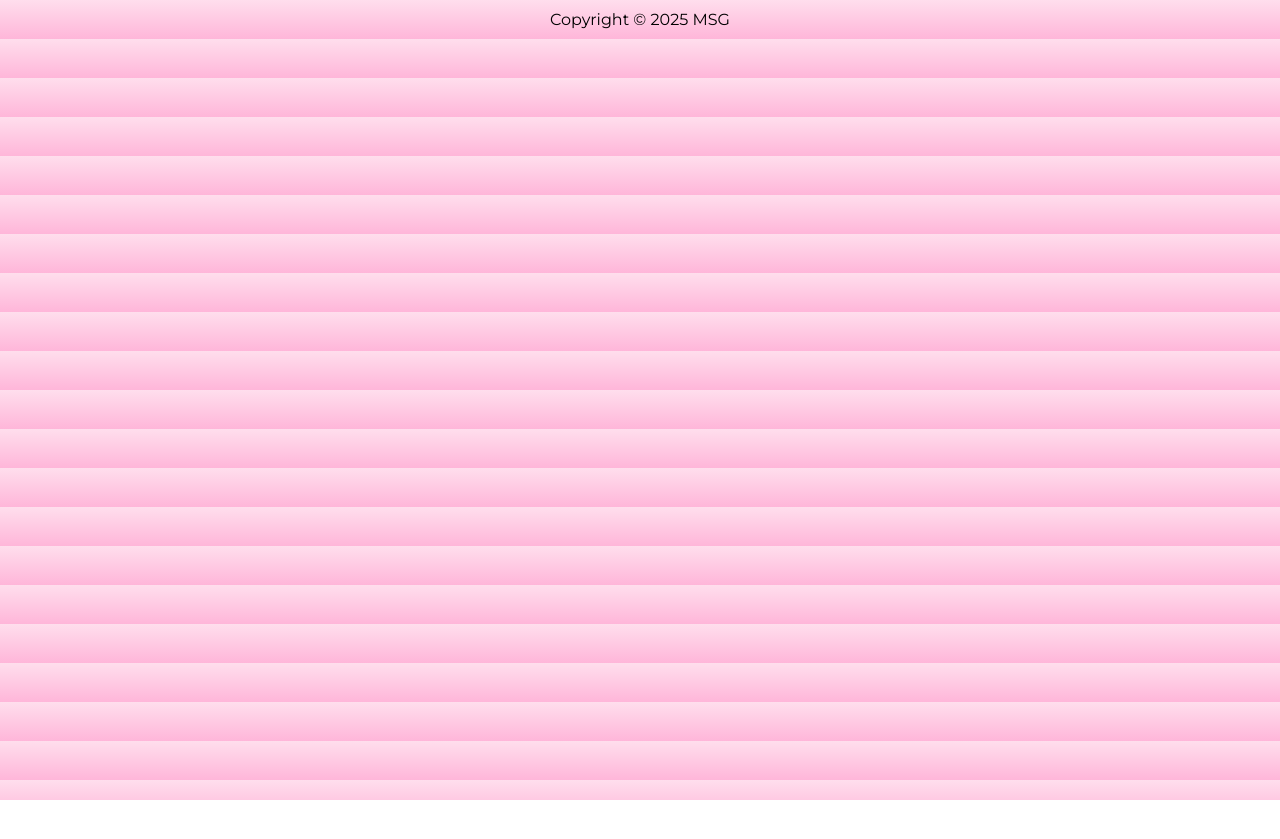
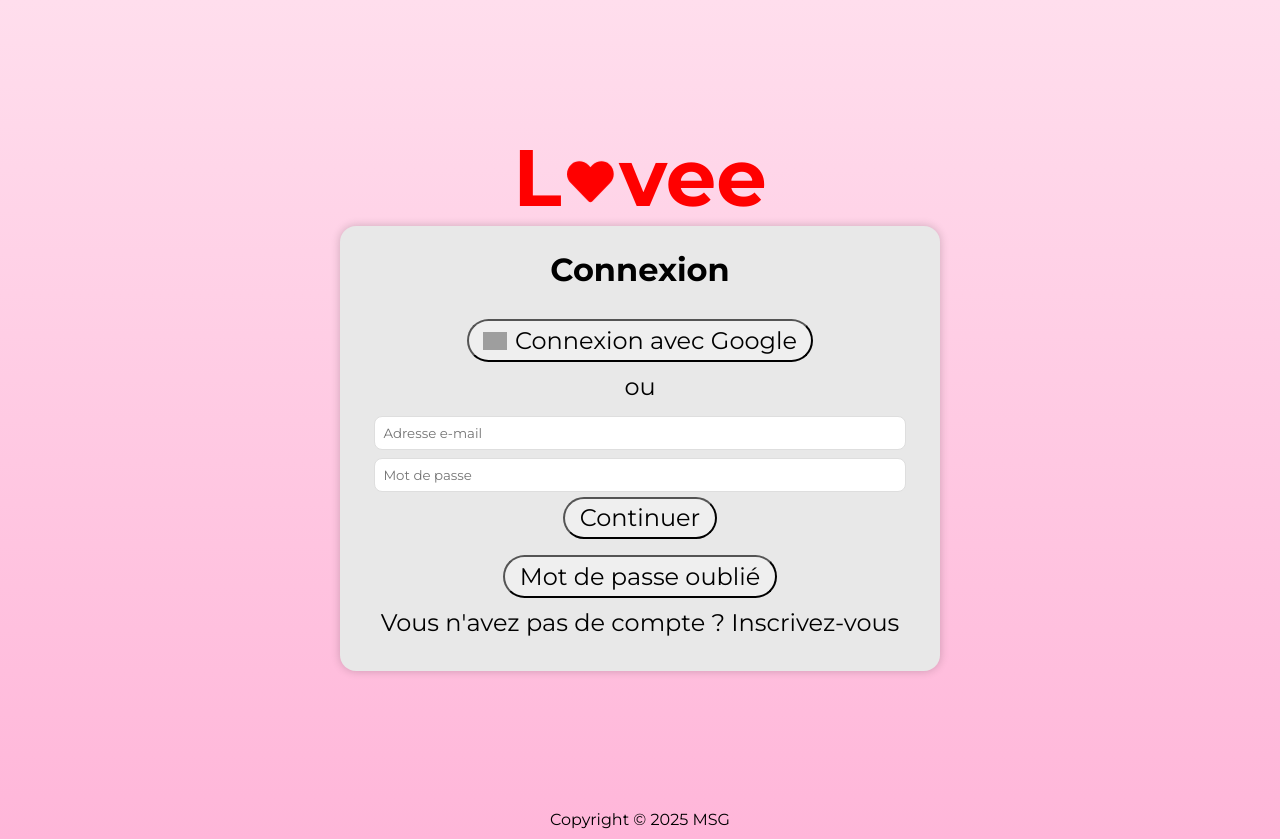
Before and after one commit to Malvoon/LOVEE, a React (Vite) app in the folder lovee_frontend/: page /login in a window 1280 px wide. Before the commit the page ends 800 px from the top, so only its background shows below. Built offline with nearby package versions, Linux system fonts and the light colour scheme; grey boxes are pictures that could not be loaded.

Commit message:
Add Login component and routing; update Button and Home components; refactor Header and styles

```diff
--- a/lovee_frontend/src/App.tsx
+++ b/lovee_frontend/src/App.tsx
@@ -3,6 +3,7 @@ import Home from './components/Home/Home'
 import Header from './components/Header/Header'
 import Footer from './components/Footer/Footer'
 import Profiles from './components/Profiles/Profiles'
+import Login from './components/Login/Login'
 
 function App() {
   return (
@@ -16,6 +17,7 @@ function App() {
               <Header />
               <Profiles />
             </>} />
+            <Route path="/login" element={<Login />} />
         </Routes>
       </Router>
       <Footer />
--- a/lovee_frontend/src/components/Button/Button.module.scss
+++ b/lovee_frontend/src/components/Button/Button.module.scss
@@ -17,9 +17,40 @@
     padding: 0.3rem 0.9rem;
     font-size: 1.5rem;
     transition: all 0.3s;
+    cursor: pointer;
     &:hover {
         transform: scale(1.1);
         color: red;
-        cursor: pointer;
     }
 }
+
+.button_next_forgot {
+    border-radius: 50px;
+    padding: 0.3rem 0.9rem;
+    font-size: 1.5rem;
+    transition: all 0.2s;
+    cursor: pointer;
+    &:hover {
+        background-color: #dedede;
+    }
+}
+
+.button_google {
+    display: flex;
+    align-items: center;
+    height: 100%;
+    border-radius: 50px;
+    font-size: 1.5rem;
+    transition: all 0.2s;
+    padding: 0.3rem 0.9rem;
+    margin-top: 30px;
+    cursor: pointer;
+    &:hover {
+        background-color: #dedede;
+    }
+
+    img {
+        width: 1.5rem;
+        margin-right: 0.5rem;
+    }
+}
--- a/lovee_frontend/src/components/Button/Button.tsx
+++ b/lovee_frontend/src/components/Button/Button.tsx
@@ -1,4 +1,6 @@
 import classes from './Button.module.scss'
+import { useNavigate } from 'react-router-dom';
+
 import 'primeicons/primeicons.css';
 
 interface ButtonProps {
@@ -6,11 +8,44 @@ interface ButtonProps {
 }
 
 const Button = (button: ButtonProps) => {
+    const navigate = useNavigate();
+
+    const handleLoginClick = () => {
+        navigate('/login');
+    };
+
+    const handleNextClick = () => {
+        navigate('/profiles');
+    };
+
+    const handleForgotClick = () => {
+        console.log('forgot');
+    };
+
     return (
         <>
             {button.type == 'pass' && <i className={`pi pi-times ${classes.button_like_pass}`} />}
             {button.type == 'like' && <i className={`pi pi-heart-fill ${classes.button_like_pass}`} />}
-            {button.type == 'login' && <button className={classes.button_login}>Connexion</button>}
+            {button.type === 'login' &&
+                <button
+                    className={classes.button_login}
+                    onClick={handleLoginClick}>
+                    Connexion
+                </button>}
+            {button.type == 'next' && <button
+                className={classes.button_next_forgot}
+                onClick={handleNextClick}>
+                Continuer
+            </button>}
+            {button.type == 'forgot' && <button
+                className={classes.button_next_forgot}
+                onClick={handleForgotClick}>
+                Mot de passe oublié
+            </button>}
+            {button.type == 'google' && <button className={classes.button_google}>
+                <img src="https://img.icons8.com/color/48/000000/google-logo.png" alt="google" />
+                <span>Connexion avec Google</span>
+            </button>}
         </>
     )
 }
--- a/lovee_frontend/src/components/Header/Header.tsx
+++ b/lovee_frontend/src/components/Header/Header.tsx
@@ -8,7 +8,7 @@ const Header = () => {
         L<FaHeart className={classes.heart_icon} />vee
       </h1>
       <nav>
-        <a href="accueil">Accueil</a>
+        <a href="/">Accueil</a>
         <a href="messages">Messages</a>
         <a href="profil">Profil</a>
       </nav>
--- a/lovee_frontend/src/components/Home/Home.module.scss
+++ b/lovee_frontend/src/components/Home/Home.module.scss
@@ -7,43 +7,8 @@
     padding: 2rem;
     height: 100vh;
 
-    h1 {
-        user-select: none;
-        font-size: 5rem;
-        color: #ff0000;
-        display: flex;
-        align-items: center;
-    }
-
     p {
         font-size: 1.5rem;
         margin-top: 1rem;
     }
 }
-
-.heart_icon {
-    background: none;
-    margin: 0 0.4rem;
-    font-size: 2.8rem;
-    height: 100%;
-    padding-top: 0.5rem;
-    animation: heartbeat 8s infinite;
-}
-
-@keyframes heartbeat {
-
-    0%,
-    25%,
-    50%,
-    75%,
-    100% {
-        transform: scale(1);
-    }
-
-    12.5%,
-    37.5%,
-    62.5%,
-    87.5% {
-        transform: scale(1.2);
-    }
-}
--- a/lovee_frontend/src/components/Home/Home.tsx
+++ b/lovee_frontend/src/components/Home/Home.tsx
@@ -1,13 +1,11 @@
 import classes from './Home.module.scss';
-import { FaHeart } from 'react-icons/fa';
+import Logo from '../Logo/Logo';
 import Button from '../Button/Button';
 
 const Home = () => {
   return (
     <div className={classes.home_container}>
-      <h1>
-        L<FaHeart className={classes.heart_icon} />vee
-      </h1>
+      <Logo/>
       <p>Rencontrez votre âme soeur en quelques clics</p>
       <Button type='login'/>
     </div>
--- /dev/null
+++ b/lovee_frontend/src/components/Login/Login.module.scss
@@ -0,0 +1,60 @@
+.login_container {
+    display: flex;
+    justify-content: center;
+    flex-direction: column;
+    align-items: center;
+    height: 100vh;
+    min-width: 600px;
+}
+
+.login_header {
+    display: flex;
+    flex-direction: column;
+    align-items: center;
+}
+
+.login_body {
+    display: flex;
+    flex-direction: column;
+    align-items: center;
+    justify-content: center;
+    max-width: 600px;
+    width: 100%;
+    background-color: rgb(232, 232, 232);
+    padding: 24px 20px;
+    border-radius: 16px;
+    box-shadow: 0 0 10px rgba(0, 0, 0, 0.2);
+    text-align: center;
+    margin-inline: auto;
+
+    p {
+        font-size: 1.5rem;
+        margin: 10px;
+    }
+}
+
+a {
+    text-decoration: none;
+    color: inherit;
+}
+
+.login_action_buttons {
+    display: flex;
+    flex-direction: column;
+    align-items: center;
+    gap: 1rem;
+}
+
+.login_email {
+    width: 100%;
+    display: grid;
+    gap: 0.5rem;
+    padding: 0.3rem 0.9rem;
+    font-size: 1.5rem;
+
+    input {
+        padding: 0.5rem;
+        border-radius: 8px;
+        border: 1px solid #dedede;
+    }
+}
--- /dev/null
+++ b/lovee_frontend/src/components/Login/Login.tsx
@@ -0,0 +1,33 @@
+import classes from './Login.module.scss';
+import Logo from '../Logo/Logo';
+import Button from '../Button/Button';
+
+const Login = () => {
+    return (
+        <div className={classes.login_container}>
+            <div className={classes.login_header}>
+                <Logo />
+            </div>
+            <div className={classes.login_body}>
+                <h1>Connexion</h1>
+                <div className={classes.login_action_buttons}>
+                    <Button type='google' />
+                </div>
+                <p>ou</p>
+                <div className={classes.login_email}>
+                    <input type="email" placeholder="Adresse e-mail" />
+                    <input type="password" placeholder="Mot de passe" />
+                </div>
+                <div className={classes.login_action_buttons}>
+                    <Button type='next' />
+                    <Button type='forgot' />
+                </div>
+                <div className={classes.login_signup}>
+                    <p>Vous n'avez pas de compte ? <a href="/signup">Inscrivez-vous</a></p>
+                </div>
+            </div>
+        </div>
+    )
+}
+
+export default Login
--- /dev/null
+++ b/lovee_frontend/src/components/Logo/Logo.module.scss
@@ -0,0 +1,35 @@
+.logo_container {
+    user-select: none;
+    font-size: 5rem;
+    color: #ff0000;
+    display: flex;
+    align-items: center;
+    font-weight: bold;
+}
+
+.logo_heart_icon {
+    background: none;
+    margin: 0 0.4rem;
+    font-size: 2.8rem;
+    height: 100%;
+    padding-top: 0.5rem;
+    animation: heartbeat 8s infinite;
+}
+
+@keyframes heartbeat {
+
+    0%,
+    25%,
+    50%,
+    75%,
+    100% {
+        transform: scale(1);
+    }
+
+    12.5%,
+    37.5%,
+    62.5%,
+    87.5% {
+        transform: scale(1.2);
+    }
+}
--- /dev/null
+++ b/lovee_frontend/src/components/Logo/Logo.tsx
@@ -0,0 +1,12 @@
+import classes from './Logo.module.scss'
+import { FaHeart } from 'react-icons/fa';
+
+const Logo = () => {
+    return (
+        <div className={classes.logo_container}>
+            L<FaHeart className={classes.logo_heart_icon} />vee
+        </div>
+    )
+}
+
+export default Logo
--- a/lovee_frontend/src/components/Profiles/Profiles.module.scss
+++ b/lovee_frontend/src/components/Profiles/Profiles.module.scss
@@ -1,6 +1,7 @@
 .profiles_container {
     padding-top: 5vh;
     text-align: center;
+
     h1 {
         font-size: 3rem;
         margin: 0;
--- a/lovee_frontend/src/components/Profiles/Profiles.tsx
+++ b/lovee_frontend/src/components/Profiles/Profiles.tsx
@@ -1,4 +1,3 @@
-import React from 'react';
 import classes from './Profiles.module.scss';
 import ProfileCard from '../ProfileCard/ProfileCard';
 
```
